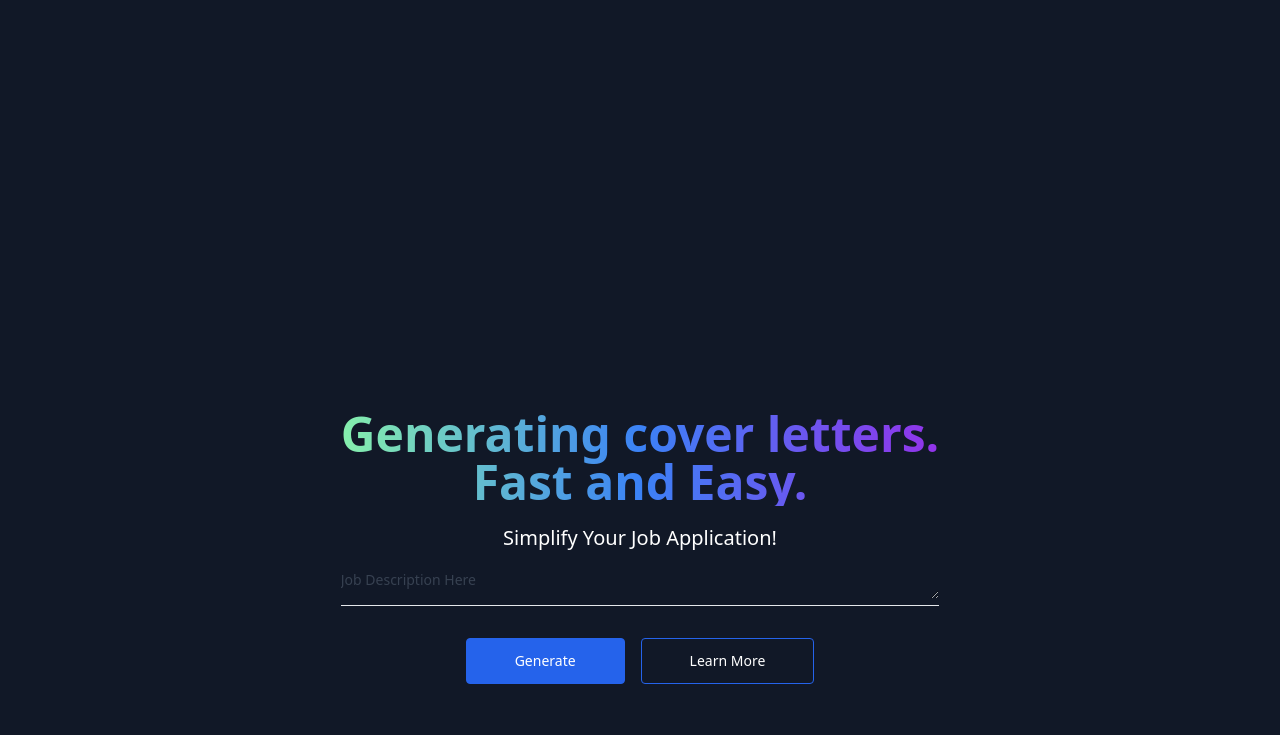
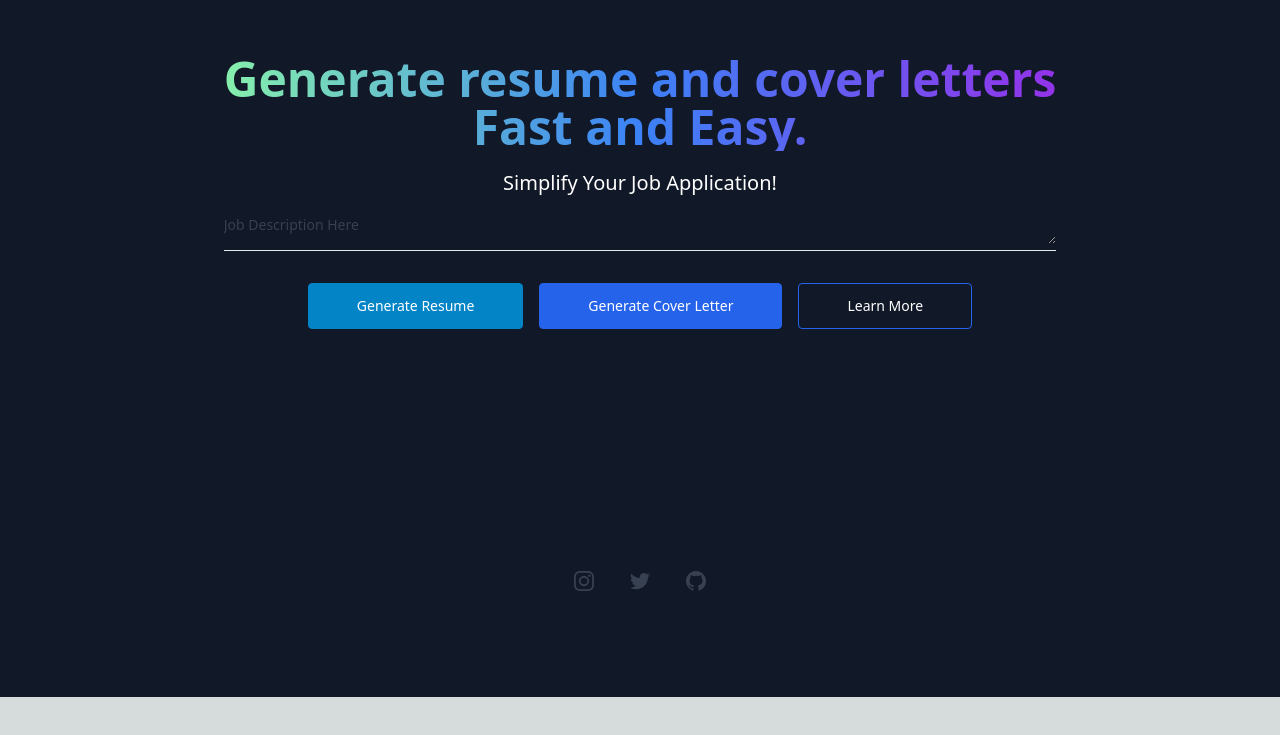
Before and after one commit to Archie818/jobeasy, a Next.js app: page / in a window 1280 px wide. Shown: the part 153-888 px from the top of the page. After the commit the page ends 850 px from the top, so only its background shows below. Built offline with nearby package versions, Linux system fonts and the light colour scheme.

Commit message:
resume coming! 🚀

```diff
--- a/components/banner.tsx
+++ b/components/banner.tsx
@@ -5,14 +5,15 @@ export default function Banner() {
 	  return (
 <section className="bg-gray-900 text-white">
   <div
-    className="mx-auto max-w-screen-xl px-4 py-32 lg:flex lg:h-[1400px] lg:items-center"
+    className="mx-auto max-w-screen-xl px-4 py-32 lg:flex lg:items-center "
+    style={{ marginTop: "80px" }}
   >
-    <div className="mx-auto max-w-3xl">
+    <div className="mx-auto max-w-4xl">
       <div className="text-center">
         <h1
           className="bg-gradient-to-r from-green-300 via-blue-500 to-purple-600 bg-clip-text text-3xl font-extrabold text-transparent sm:text-5xl"
           >
-          Generating cover letters.
+          Generate resume and cover letters
 
           <span className="sm:block"> Fast and Easy. </span>
         </h1>
--- a/components/faq.tsx
+++ b/components/faq.tsx
@@ -61,7 +61,7 @@ export default function FAQ() {
 						</summary>
 
 						<p className="p-8 leading-relaxed text-gray-500 dark:text-gray-300">
-						Paste a detailed job description into the input box and click the Generate button to generate a cover letter.<br/>
+						Paste a detailed job description into the input box and click the Generate button to generate resuem or cover letter.<br/>
 						Support for different languages, such as English, Chinese, Japanese, Korean, etc. 🚀🚀🚀<br/>
 						</p>
 					</details>
@@ -154,7 +154,7 @@ export default function FAQ() {
 						</summary>
 
 						<p className="p-8 leading-relaxed text-gray-500 dark:text-gray-300">
-						Use <Link href="https://openai.com/chatgpt">ChatGPT</Link> to generate a cover letter. Using <Link href="https://nextjs.org/">NEXTJS</Link> to run the project. The server is hosted by <Link href="https://www.netlify.com/">netlify</Link>.
+						Use <Link href="https://openai.com/chatgpt">ChatGPT</Link> to generate a cover letter. Using <Link href="https://nextjs.org/">NEXTJS</Link> to run the project. The server is hosted by <Link href="https://m.do.co/c/02c91f967ad7">DigitalOcean</Link>. 💙💙💙
 						</p>
 					</details>
 
@@ -200,7 +200,7 @@ export default function FAQ() {
 						</summary>
 
 						<p className="p-8 leading-relaxed text-gray-500 dark:text-gray-300">
-						If you have other questions or idea, please feel free to contact me via <Link href="https://twitter.com/Archie_818">Twitter</Link> or <Link href="https://www.linkedin.com/in/yangy818/">LinkedIn</Link>.
+						If you have other questions or idea, please feel free to contact me via <Link href="https://twitter.com/Archie_818">Twitter</Link> or <Link href="https://www.linkedin.com/in/yangy818/">LinkedIn</Link>. 🤗🤗🤗
 						</p>
 					</details>
 
--- a/components/footer.tsx
+++ b/components/footer.tsx
@@ -1,6 +1,11 @@
 export default function Footer() {
+  const myStyles = {
+  //  minHeight: "calc(100vh - 150px)",
+  // minHeight: "100px",
+  minHeight: "30vh",
+  };
 	return (
-<footer aria-label="Site Footer" className="bg-gray-900 text-white">
+<footer aria-label="Site Footer" className="bg-gray-900 text-white" style={myStyles}>
   <div className="mx-auto max-w-5xl px-4 py-16 sm:px-6 lg:px-8">
 
     <ul className="mt-12 flex justify-center gap-6 md:gap-8">
--- a/components/input.tsx
+++ b/components/input.tsx
@@ -6,18 +6,23 @@ import Link from 'next/link';
 export default function Input() {
 	const [jobDescription, setJobDescription] = useState('');
 	const [result, setResult] = useState('');
-	const [loading, setLoading] = useState(false);
+	const [loadingresume, setLoadingresume] = useState(false);
+	const [loadingcover, setLoadingcover] = useState(false);
 
 	async function handleSubmit(event: React.FormEvent<HTMLFormElement>) {
 		event.preventDefault();
-		setLoading(true);
+		const { name } = (event as any).nativeEvent.submitter as HTMLButtonElement;
+		console.log("name",name);
+
+		name === 'resume' ? setLoadingresume(true) : setLoadingcover(true);
+
 		try {
 		  const response = await fetch("/api/chat", {
 			method: "POST",
 			headers: {
 			  "Content-Type": "application/json",
 			},
-			body: JSON.stringify({ animal: jobDescription }),
+			body: JSON.stringify({ animal: jobDescription, name: name}),
 		  });
 
 		  const data = await response.json();
@@ -27,13 +32,13 @@ export default function Input() {
 		  }
 		  setResult(data.result);
 		  setJobDescription('');
-		  setLoading(false);
+		  name === 'resume' ? setLoadingresume(false) : setLoadingcover(false);
 		} catch(error: any) {
 		  // Consider implementing your own error handling logic here
 		  console.error(error);
 		//   console.log("error",error.message);
 		  alert(error.message);
-		  setLoading(false);
+		  name === 'resume' ? setLoadingresume(false) : setLoadingcover(false);
 		  setJobDescription('');
 		}
 	  }
@@ -63,20 +68,22 @@ export default function Input() {
 	  </label>
 
 	{result && <Output result={result}/>}
+
 	<div className="mt-8 flex flex-wrap justify-center gap-4">
 		<button
-		className={`block w-full rounded border border-blue-600 bg-blue-600 px-12 py-3 text-sm font-medium text-white hover:bg-transparent hover:text-white focus:outline-none focus:ring active:text-opacity-75 sm:w-auto
-		${loading ? 'opacity-50 cursor-not-allowed' : ''}`}
+			name='resume'
+			className={`block w-full rounded border border-sky-600 bg-sky-600 px-12 py-3 text-sm font-medium text-white hover:bg-transparent hover:text-white focus:outline-none focus:ring active:text-opacity-75 sm:w-auto
+			${loadingresume ? 'opacity-50 cursor-not-allowed' : ''}`}
 			type="submit"
 			onClick={(e) => {
-			if (loading) {
+				if (loadingresume || loadingcover) {
 				e.preventDefault();
 				return;
 				}
 				// Your button action goes here
 			}}
 			>
-		{loading ? (
+			{loadingresume ? (
 				<>
 				<svg
 					className="animate-spin inline-block h-4 w-4 mr-2 text-white"
@@ -101,13 +108,54 @@ export default function Input() {
 				Generating...
 				</>
 			) : (
-			'Generate'
+				'Generate Resume'
+			)}
+		</button>
+		<button
+			name='coverletter'
+			className={`block w-full rounded border border-blue-600 bg-blue-600 px-12 py-3 text-sm font-medium text-white hover:bg-transparent hover:text-white focus:outline-none focus:ring active:text-opacity-75 sm:w-auto
+			${loadingcover ? 'opacity-50 cursor-not-allowed' : ''}`}
+			type="submit"
+			onClick={(e) => {
+				if (loadingcover || loadingresume) {
+				e.preventDefault();
+				return;
+				}
+				// Your button action goes here
+			}}
+			>
+			{loadingcover ? (
+				<>
+				<svg
+					className="animate-spin inline-block h-4 w-4 mr-2 text-white"
+					xmlns="http://www.w3.org/2000/svg"
+					fill="none"
+					viewBox="0 0 24 24"
+				>
+					<circle
+					className="opacity-25"
+					cx="12"
+					cy="12"
+					r="10"
+					stroke="currentColor"
+					strokeWidth="4"
+					></circle>
+					<path
+					className="opacity-75"
+					fill="currentColor"
+					d="M4 12a8 8 0 018-8V0C5.373 0 0 5.373 0 12h4zm2 5.291A7.962 7.962 0 014 12H0c0 3.042 1.135 5.824 3 7.938l1-2.647z"
+					></path>
+				</svg>
+				Generating...
+				</>
+			) : (
+				'Generate Cover Letter'
 			)}
 
 		</button>
 
 		<Link
-		className="block w-full rounded border border-blue-600 px-12 py-3 text-sm font-medium text-white hover:bg-blue-600 focus:outline-none focus:ring active:bg-blue-500 sm:w-auto"
+		className="text-center block w-full rounded border border-blue-600 px-12 py-3 text-sm font-medium text-white hover:bg-blue-600 focus:outline-none focus:ring active:bg-blue-500 sm:w-auto"
 		href="/about"
 		>
 		Learn More
--- a/components/output.tsx
+++ b/components/output.tsx
@@ -2,17 +2,15 @@ export default function Output({ result="" }) {
 	const repalce = result.replace(/\\n/g, "<br/>");
 	return(
 		<>
-		<div>
 		{result && (
-			<div className="flex flex-col items-center justify-center mt-8">
-
+			<div className="flex flex-col items-center justify-center mt-8 w-full">
 				<div className="mt-4">
-					<p className="font-semibold text-gray-800 text-white whitespace-pre-wrap
-">{repalce}</p>
+					<p className="font-semibold text-gray-800 text-white whitespace-pre-wrap">
+						{repalce}
+					</p>
 				</div>
 			</div>
 		)}
-	</div>
-	</>
+		</>
 	)
 };
--- a/pages/api/chat.ts
+++ b/pages/api/chat.ts
@@ -17,10 +17,19 @@ export default async function (req:NextApiRequest, res:NextApiResponse) {
   }
 
   const animal = req.body.animal || '';
+  const name = req.body.name || '';
   if (animal.trim().length === 0) {
     res.status(400).json({
       error: {
-        message: "Please enter a valid animal",
+        message: "Please enter a valid content",
+      }
+    });
+    return;
+  }
+  if (name.trim().length === 0) {
+    res.status(400).json({
+      error: {
+        message: "What you want to generate?",
       }
     });
     return;
@@ -39,7 +48,7 @@ export default async function (req:NextApiRequest, res:NextApiResponse) {
     const completion = await openai.createChatCompletion({
       model: 'gpt-3.5-turbo',
       messages: [
-        { role: 'user', content: generatePrompt(animal) }
+        { role: 'user', content: generatePrompt(animal,name) }
       ],
       temperature: 0,
     });
@@ -62,9 +71,9 @@ export default async function (req:NextApiRequest, res:NextApiResponse) {
   }
 }
 
-function generatePrompt(animal: string) {
+function generatePrompt(animal: string, name: string) {
   const capitalizedAnimal =
     animal[0].toUpperCase() + animal.slice(1).toLowerCase();
-    return `Help me generate a cover letter in the same language as the job description.
+    return `Help me generate a ${name} in the same language as the job description.
     ${capitalizedAnimal}`
 }
--- a/pages/index.tsx
+++ b/pages/index.tsx
@@ -12,7 +12,7 @@ export default function Home() {
         <meta name="viewport" content="width=device-width, initial-scale=1" />
         <link rel="icon" href="/work.ico" />
       </Head>
-      <main className=''>
+      <main className='flex flex-col min-h-screen'>
         <Banner />
         <Footer />
       </main>
```
Lines whose indentation alone changed are shown as unchanged.
